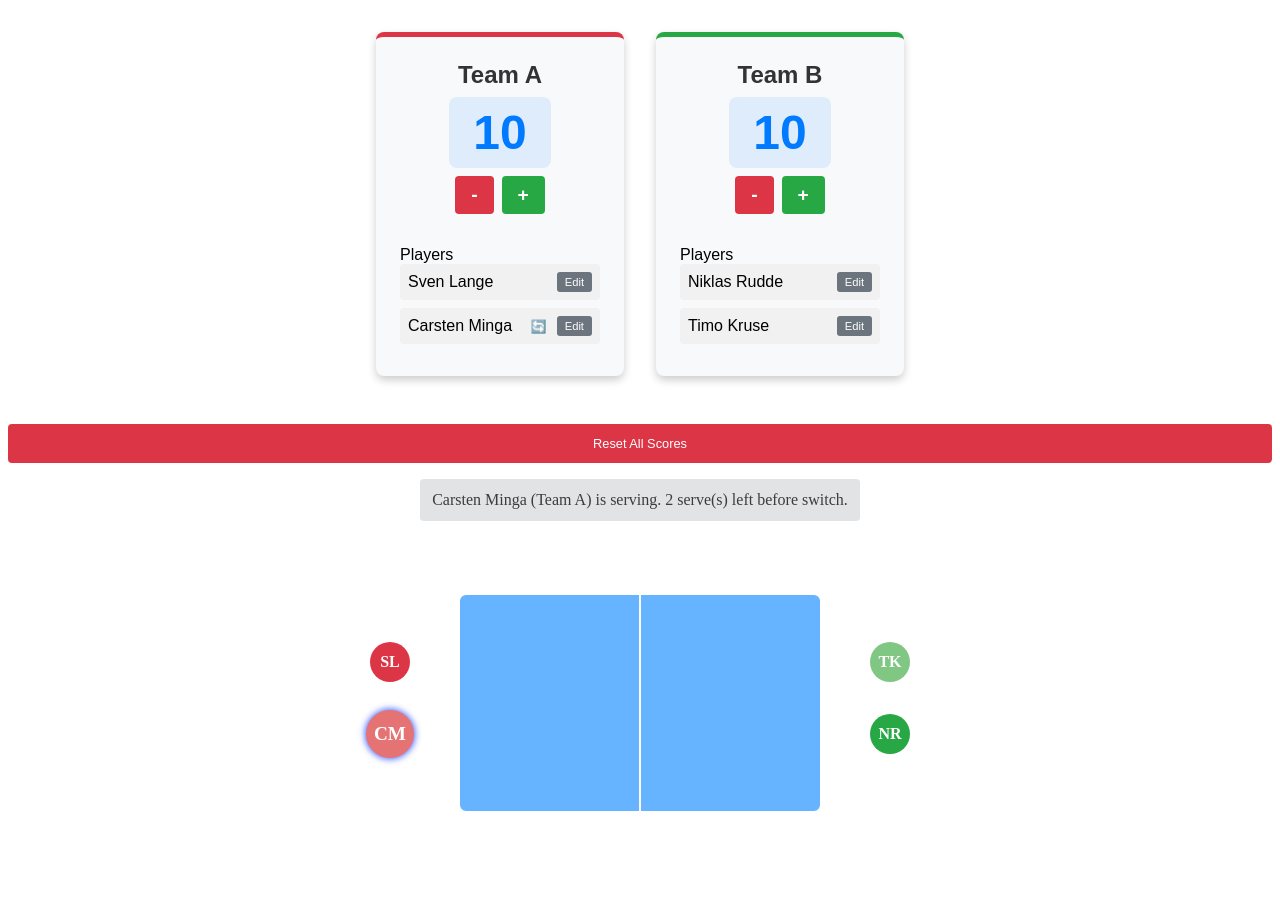
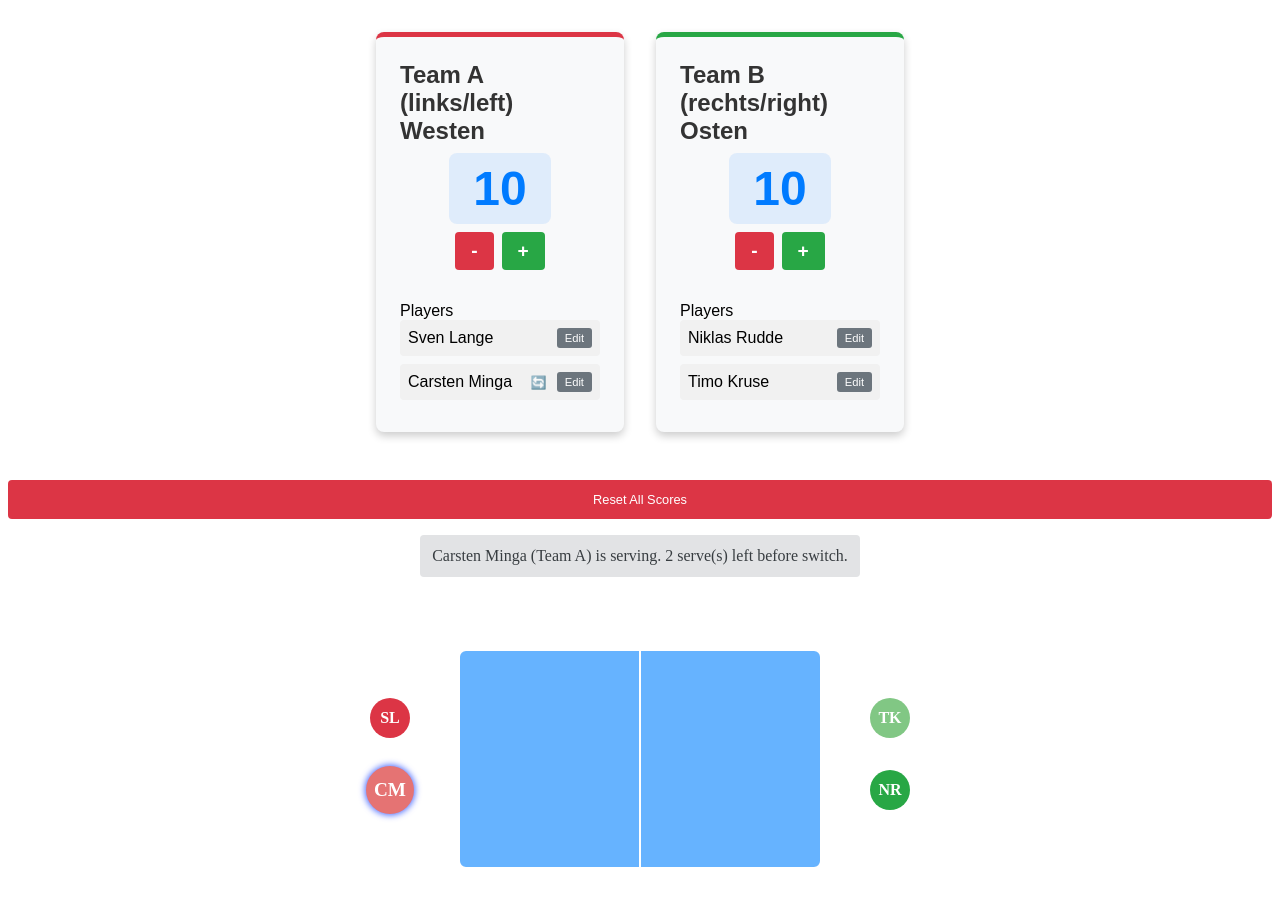
Before and after one commit to CarsMing/table-tennis-score-counter, an Angular app: page / in a window 1280 px wide. Shown: the top 906 px of the page. Built offline with nearby package versions, Linux system fonts and the light colour scheme.

Commit message:
test - team namen ändern

```diff
--- a/src/app/components/scoreboard/scoreboard.component.html
+++ b/src/app/components/scoreboard/scoreboard.component.html
@@ -1,6 +1,6 @@
 <div class="scoreboard">
   <div class="team-box team-1">
-    <div class="team-name">Team A</div>
+    <div class="team-name">Team A (links/left) Westen</div>
 
     <div class="team-score">{{ gameService.teamAScore }}</div>
     <div class="score-controls">
@@ -27,7 +27,7 @@
   </div>
 
   <div class="team-box team-2">
-    <div class="team-name">Team B</div>
+    <div class="team-name">Team B (rechts/right) Osten</div>
     <div class="team-score">{{ gameService.teamBScore }}</div>
     <div class="score-controls">
       <button class="decrement-button" (click)="decrementTeamBScore()">-</button>
--- a/src/index.html
+++ b/src/index.html
@@ -2,7 +2,7 @@
 <html lang="en">
 <head>
   <meta charset="utf-8">
-  <title>AngularProject</title>
+  <title>Table Tennis Score Counter</title>
   <base href="/">
   <meta name="viewport" content="width=device-width, initial-scale=1">
   <link rel="icon" type="image/x-icon" href="favicon.ico">
```
